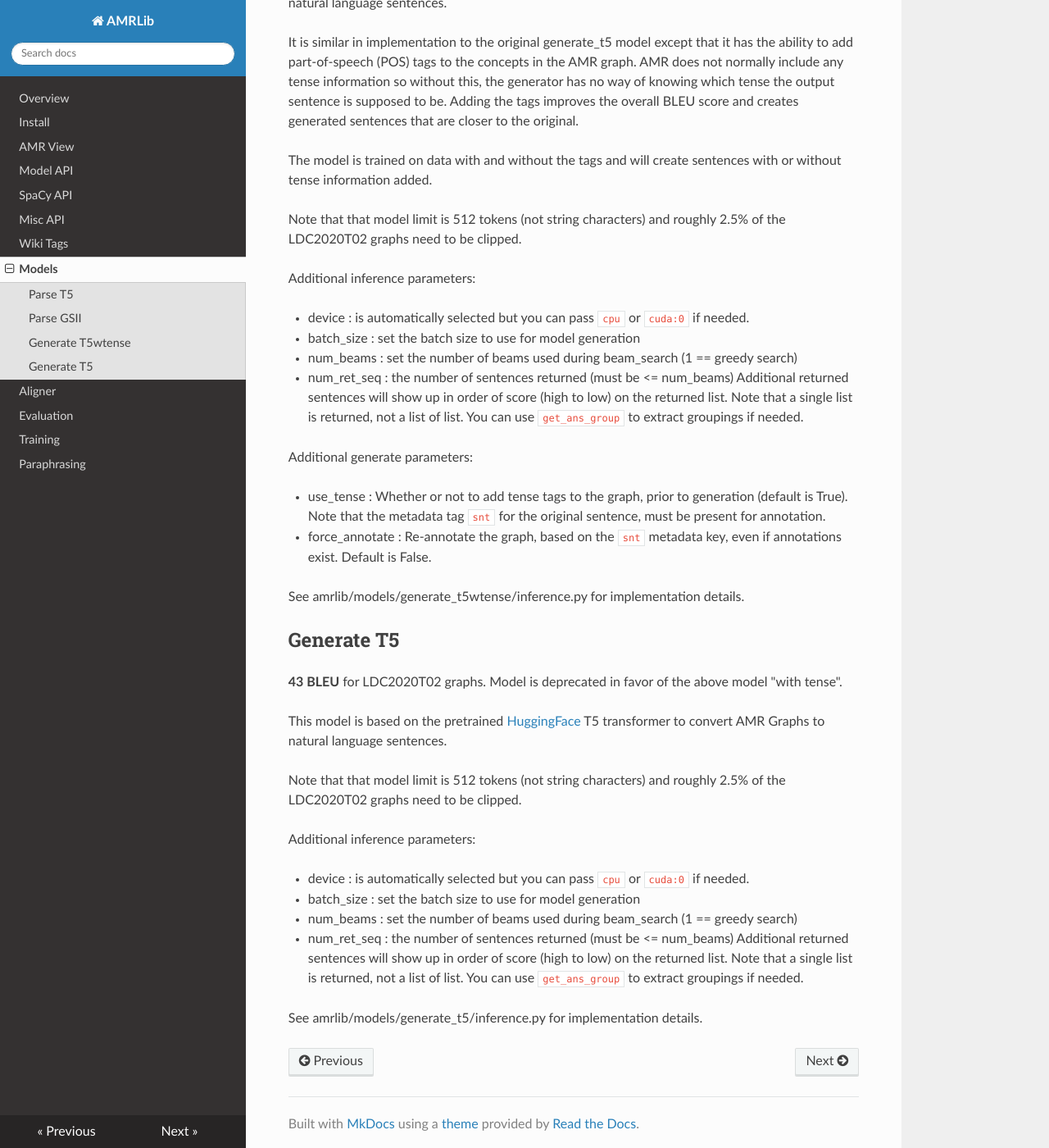
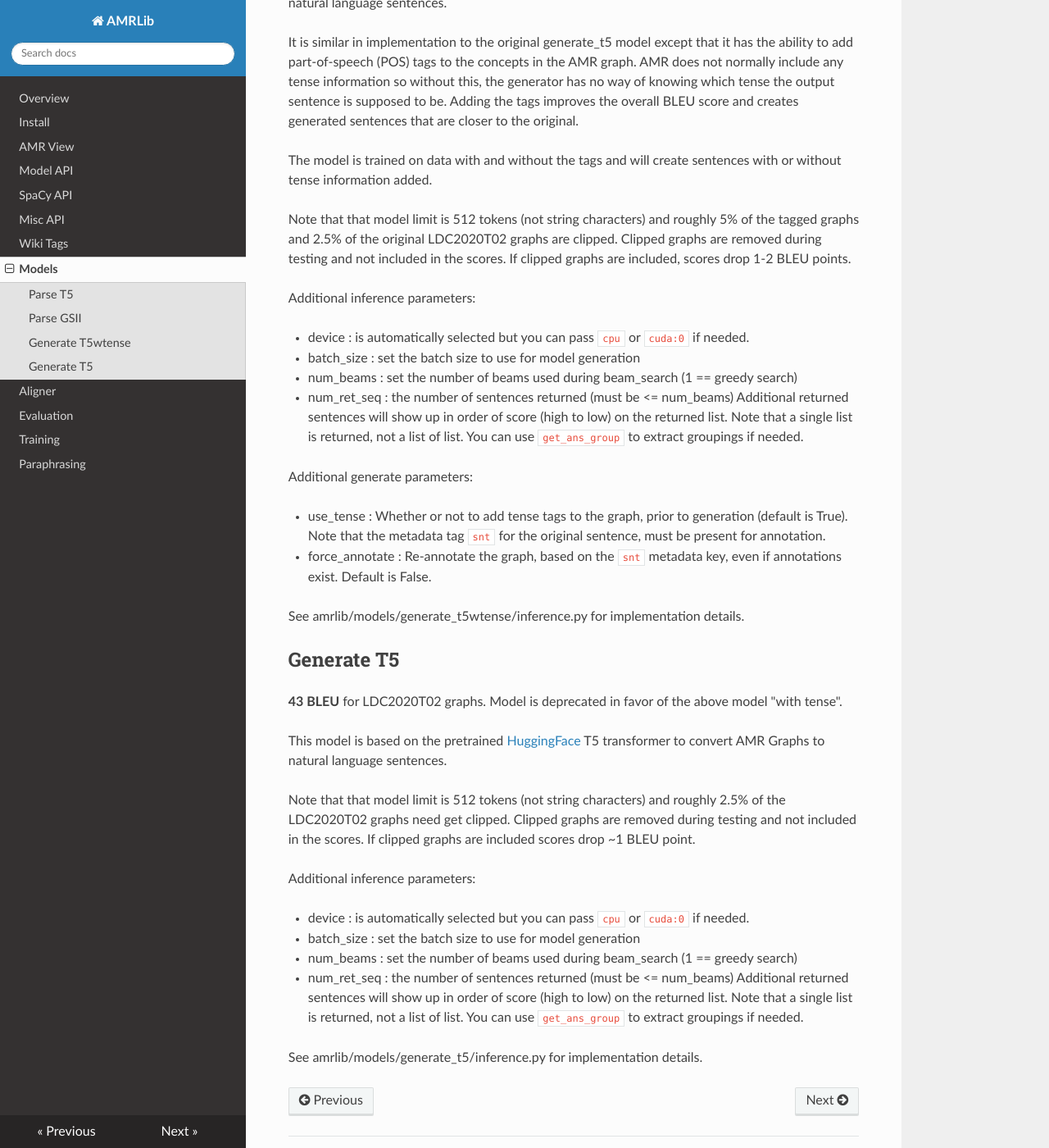
Before and after one commit to bjascob/amrlib, an MkDocs documentation site: the page built from docs/models.md, in a window 1280 px wide and 1400 px high, scrolled down 1154 px. Shown: the whole window at 82% size. Built offline with MkDocs 1.6.1, drawn with Linux system fonts in a browser that asks for light colours; nearby versions of some CDN libraries.

Commit message:
add note on clipping / BLEU scores

```diff
--- a/docs/models.md
+++ b/docs/models.md
@@ -55,8 +55,9 @@ generated sentences that are closer to the original.
 The model is trained on data with and without the tags and will create sentences with or without
 tense information added.
 
-Note that that model limit is 512 tokens (not string characters) and roughly 2.5% of the LDC2020T02
-graphs need to be clipped.
+Note that that model limit is 512 tokens (not string characters) and roughly 5% of the tagged graphs
+and 2.5% of the original LDC2020T02 graphs are clipped.  Clipped graphs are removed during testing
+and not included in the scores.  If clipped graphs are included, scores drop 1-2 BLEU points.
 
 Additional inference parameters:
 
@@ -90,8 +91,8 @@ This model is based on the pretrained [HuggingFace](https://github.com/huggingfa
 T5 transformer to convert AMR Graphs to natural language sentences.
 
 Note that that model limit is 512 tokens (not string characters) and roughly 2.5% of the LDC2020T02
-graphs need to be clipped.
-
+graphs need get clipped.  Clipped graphs are removed during testing and not included in the scores.
+If clipped graphs are included scores drop ~1 BLEU point.
 
 Additional inference parameters:
 
```
